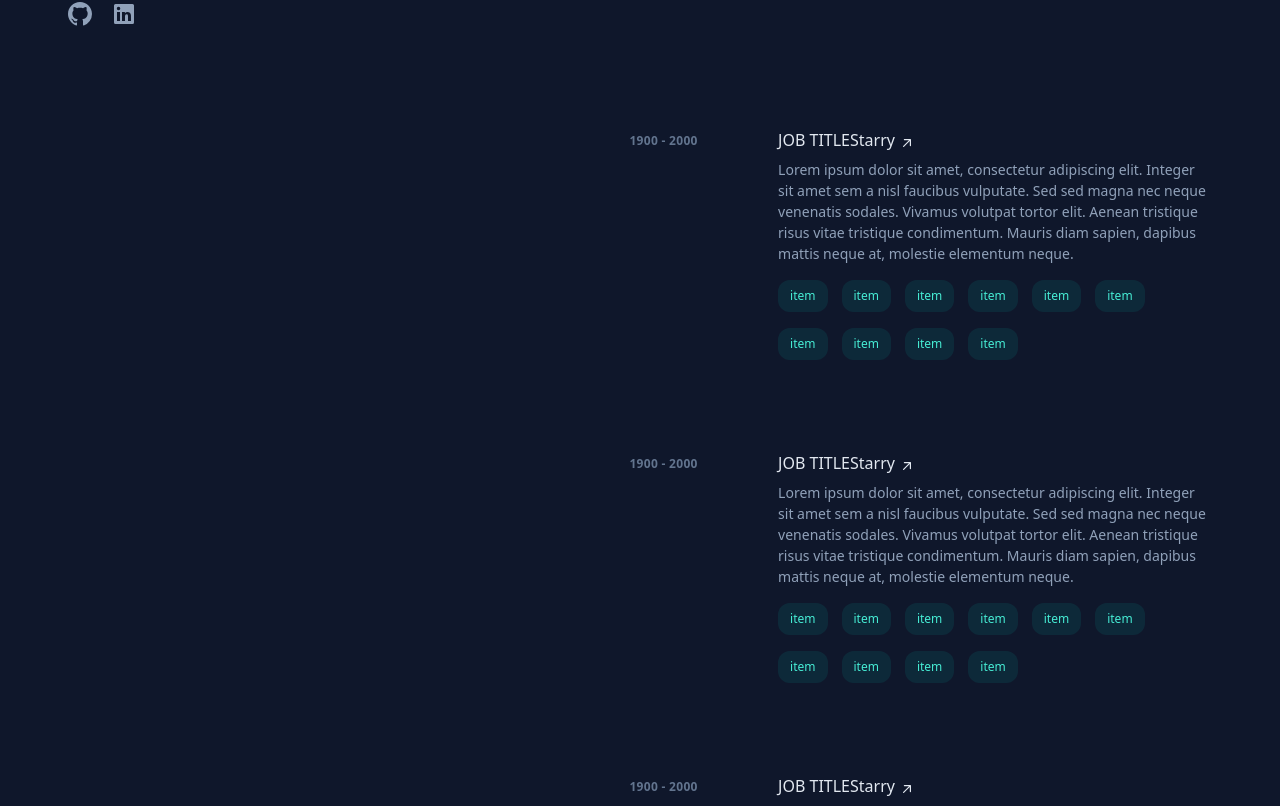
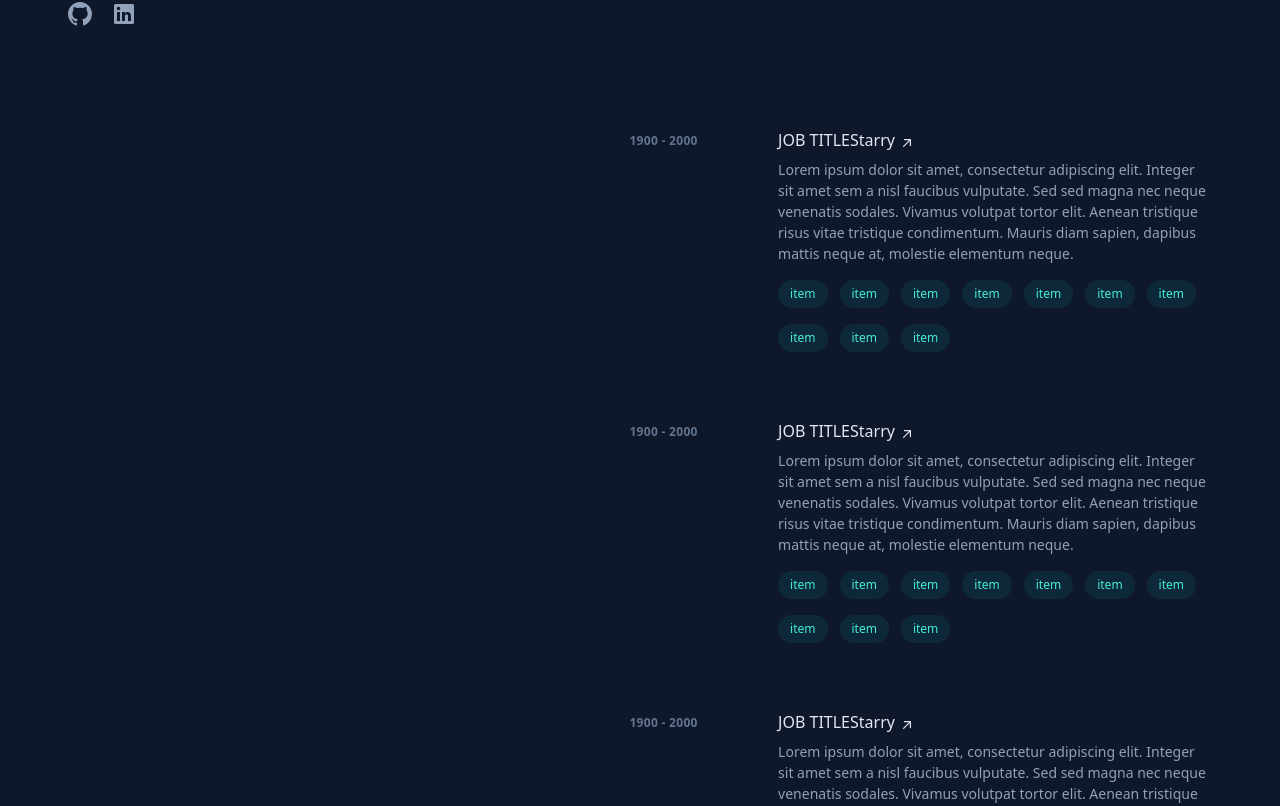
Before and after one commit to mzelenak-dev/mzed.dev, a Next.js app: page / in a window 1280 px wide. Shown: the part 674-1480 px from the top of the page. Built offline with nearby package versions, Linux system fonts and the light colour scheme.

Commit message:
prod build fixes

```diff
--- a/app/page.tsx
+++ b/app/page.tsx
@@ -25,7 +25,9 @@ export default function Home() {
       <div className="lg:flex lg:justify-between lg:gap-4">
         <header className="lg:sticky lg:top-0 lg:flex lg:max-h-screen lg:w-[48%] lg:flex-col lg:justify-between lg:py-24">
           <div>
-            <h1 className="text-4xl font-bold tracking-tight text-slate-200 sm:text-5xl"><a href="/">Matt Zelenak</a></h1>
+            <h1 className="text-4xl font-bold tracking-tight text-slate-200 sm:text-5xl">
+              <Link href="/" >Matt Zelenak</Link>
+            </h1>
             <h2 className="mt-3 text-lg font-medium tracking-tight text-slate-200 sm:text-xl">Full Stack Engineer</h2>
             <p className="mt-4 lg:max-w-xs max-w-full leading-normal">Building scalable, human-centered applications that bridge business goals with seamless user experiences.</p>
             <nav className="nav hidden lg:block" aria-label="In-page jump links">
--- a/components/Employer.tsx
+++ b/components/Employer.tsx
@@ -9,9 +9,9 @@ type EmployerProps = {
   list: string[];
 }
 
-const Employer = ({name, title, years, description, list}: EmployerProps) => {
+const Employer = ({title, years, description, list}: EmployerProps) => {
   return (
-    <li className="mb-12">
+    <li className="mb-6">
       <div className="group relative grid pb-1 transition-all sm:grid-cols-8 sm:gap-8 md:gap-4 lg:hover:!opacity-100 lg:group-hover/list:opacity-50">
         <div className="absolute -inset-x-4 -inset-y-4 z-0 hidden rounded-md transition motion-reduce:transition-none lg:-inset-x-6 lg:block lg:group-hover:bg-slate-800/50 lg:group-hover:shadow-[inset_0_1px_0_0_rgba(148,163,184,0.1)] lg:group-hover:drop-shadow-lg"></div>
         <header className="z-10 mb-2 mt-1 text-xs font-semibold uppercase tracking-wide text-slate-500 sm:col-span-2" aria-label="">
--- a/components/Pills.tsx
+++ b/components/Pills.tsx
@@ -9,9 +9,9 @@ const Pills = ({list}: PillsProps) => {
   const pills = list.map((item, index) => (
     <li
       key={`item-${index}-${genListKey()}`}
-      className="mr-1.5 mt-2"
+      className="mr-1 mt-2"
     >
-      <div className='flex items-center rounded-xl bg-teal-400/10 px-3 py-2 text-xs md:font-medium text-teal-300'>
+      <div className='flex items-center rounded-full bg-teal-400/10 px-3 py-1 text-xs font-medium leading-5 text-teal-300 '>
         {item}
       </div>
     </li>
```
